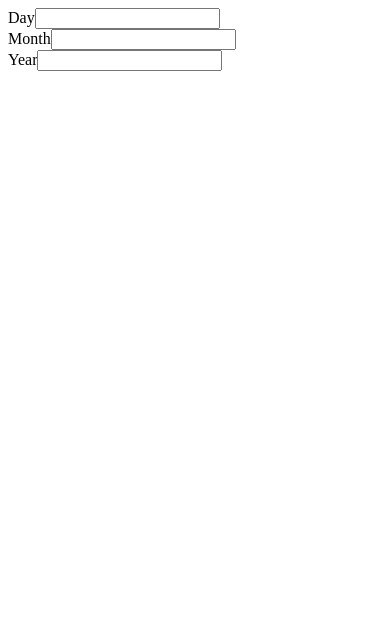
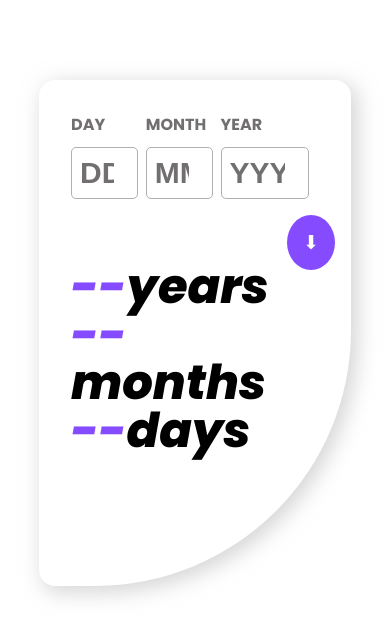
Before and after one commit to Rukiyat-Olalekan/age-calculator-app, a plain HTML site: page index.html in a window 390 px wide. Drawn offline with Linux system fonts and the light colour scheme.

Commit message:
added a script.js file
styled the app and also added calculating functionalities to the app.

```diff
--- a/index.html
+++ b/index.html
@@ -3,22 +3,49 @@
   <head>
     <meta charset="UTF-8" />
     <meta http-equiv="X-UA-Compatible" content="IE=edge" />
+    <link rel="stylesheet" href="style.css" />
+    <link rel="preconnect" href="https://fonts.googleapis.com" />
+    <link rel="preconnect" href="https://fonts.gstatic.com" crossorigin />
+    <link
+      href="https://fonts.googleapis.com/css2?family=Poppins:ital,wght@0,400;0,700;0,800;1,700;1,800&display=swap"
+      rel="stylesheet"
+    />
+
     <meta name="viewport" content="width=device-width, initial-scale=1.0" />
-    <title>Document</title>
+    <title>Age Calculator app</title>
+    <script src="script.js"></script>
   </head>
   <body>
     <main>
-      <div class="container">
-        <div><label for="day">Day</label><input type="number" id="day" /></div>
-        <div>
-          <label for="month">Month</label><input type="number" id="month" />
+      <div class="inputs">
+        <div class="input">
+          <label for="day">Day</label
+          ><input type="number" id="day" min="1" max="31" placeholder="DD" />
         </div>
-        <div>
-          <label for="year">Year</label><input type="number" id="year" />
+        <div class="input">
+          <label for="month">Month</label
+          ><input type="number" id="month" min="1" max="12" placeholder="MM" />
+        </div>
+        <div class="input">
+          <label for="year">Year</label
+          ><input
+            type="number"
+            id="year"
+            min="1"
+            max="2022"
+            placeholder="YYYY"
+          />
         </div>
       </div>
-      <div><img src="assets/images/icon-arrow.svg" alt="icon-arrow" /></div>
-      <div id="calculated-date"></div>
+      <div class="button">
+        <button type="submit" id="button">&#11015;</button>
+      </div>
+      <div class="error-container"></div>
+      <div id="displayPara">
+        <p id="yearPara"><span class="hide">--</span><span>years</span></p>
+        <p id="monthPara"><span class="hide">--</span><span>months</span></p>
+        <p id="dayPara"><span class="hide">--</span><span>days</span></p>
+      </div>
     </main>
   </body>
 </html>
--- /dev/null
+++ b/script.js
@@ -0,0 +1,57 @@
+document.addEventListener("DOMContentLoaded", function () {
+  const button = document.getElementById("button");
+  const inputsContainer = document.querySelector(".inputs");
+
+  button.addEventListener("click", function () {
+    const dayInputValue = document.getElementById("day").value;
+    const monthInputValue = document.getElementById("month").value;
+    const yearInputValue = document.getElementById("year").value;
+
+    if (
+      dayInputValue === "" ||
+      monthInputValue === "" ||
+      yearInputValue === ""
+    ) {
+      const errorPara = document.createElement("p");
+      errorPara.textContent =
+        "Please enter valid numbers for day, month and year.";
+      errorPara.classList.add("error");
+
+      const errorContainer = document.createElement("div");
+      errorContainer.classList.add("error-container");
+      errorContainer.appendChild(errorPara);
+
+      inputsContainer.insertAdjacentElement("afterend", errorContainer);
+
+      return;
+
+    }
+
+    const currentDate = new Date();
+    const inputDate = new Date(
+      yearInputValue,
+      monthInputValue - 1,
+      dayInputValue
+    );
+
+    const ageMilliSeconds = currentDate - inputDate;
+    const ageSeconds = ageMilliSeconds / 1000;
+    const ageMinutes = ageSeconds / 60;
+    const ageHours = ageMinutes / 60;
+    const ageDays = ageHours / 24;
+    const ageMonths = ageDays / 30.44;
+    const ageYears = ageDays / 365.25;
+
+    const yearPara = document.getElementById("yearPara");
+    const monthPara = document.getElementById("monthPara");
+    const dayPara = document.getElementById("dayPara");
+
+    yearPara.innerText = `${Math.floor(ageYears)} years`;
+    monthPara.innerText = `${Math.floor(ageMonths % 12)} months`;
+    dayPara.innerText = `${Math.floor(ageDays % 30.44)} days`;
+
+    // yearPara.style.color = "hsl(259, 100%, 65%)";
+    // monthPara.style.color = "hsl(259, 100%, 65%)";
+    // dayPara.style.color = "hsl(259, 100%, 65%)";
+  });
+});
--- /dev/null
+++ b/style.css
@@ -0,0 +1,116 @@
+* {
+  box-sizing: border-box;
+}
+
+html,
+body {
+  margin: 0;
+  padding: 0;
+  font-family: "Poppins", sans-serif;
+  font-weight: 400;
+}
+
+main {
+  width: 50vw;
+  height: 80vh;
+  margin: 5rem auto;
+  padding: 3rem;
+  border-radius: 1rem 1rem 16rem 1rem;
+  box-shadow: 5px 5px 20px 2px rgba(175, 175, 175, 0.5);
+}
+button {
+  cursor: pointer;
+  outline: none;
+  font-size: 1.2rem;
+  color: white;
+  background: none;
+  background-color: hsl(259, 100%, 65%);
+  text-align: center;
+  border-radius: 100%;
+  border: none;
+  padding: 1rem;
+}
+.button {
+  float: right;
+  margin: 1rem auto;
+  width: 2rem;
+}
+.error {
+  color: red;
+}
+.inputs {
+  display: flex;
+  flex: 1;
+  gap: 2rem;
+}
+.input label {
+  display: block;
+  text-transform: uppercase;
+  color: hsl(0, 1%, 44%);
+  font-weight: bold;
+}
+
+.input input {
+  font-weight: 700;
+  font-size: 32px;
+  border: 1px solid rgb(175, 175, 175);
+  display: block;
+  width: 120px;
+  padding: 0.5rem 0.5rem;
+  border-radius: 5px;
+  margin-top: 10px;
+  cursor: pointer;
+}
+.input input:focus,
+.input input:hover {
+  outline-color: hsl(259, 100%, 65%);
+}
+.input input::placeholder {
+  color: hsl(0, 1%, 44%);
+}
+.hide {
+  color: hsl(259, 100%, 65%);
+}
+#displayPara {
+  margin-top: 6rem;
+}
+#yearPara,
+#monthPara,
+#dayPara {
+  color: black;
+  font-weight: 800;
+  font-size: 5.2rem;
+  font-style: italic;
+  margin: 0;
+  line-height: 1;
+}
+@media only screen and (max-width: 450px) {
+  main {
+    width: 80vw;
+    height: 60vh;
+    padding: 2rem;
+  }
+  .inputs {
+    gap: 0;
+  }
+
+  .input label {
+    margin-bottom: 0.5rem;
+  }
+
+  .input input {
+    width: 90%;
+    margin-right: 0.5rem;
+    font-size: 30px;
+  }
+
+  #displayPara {
+    margin-top: 4rem;
+  }
+
+  #yearPara,
+  #monthPara,
+  #dayPara {
+    font-size: 3rem;
+  }
+}
```
